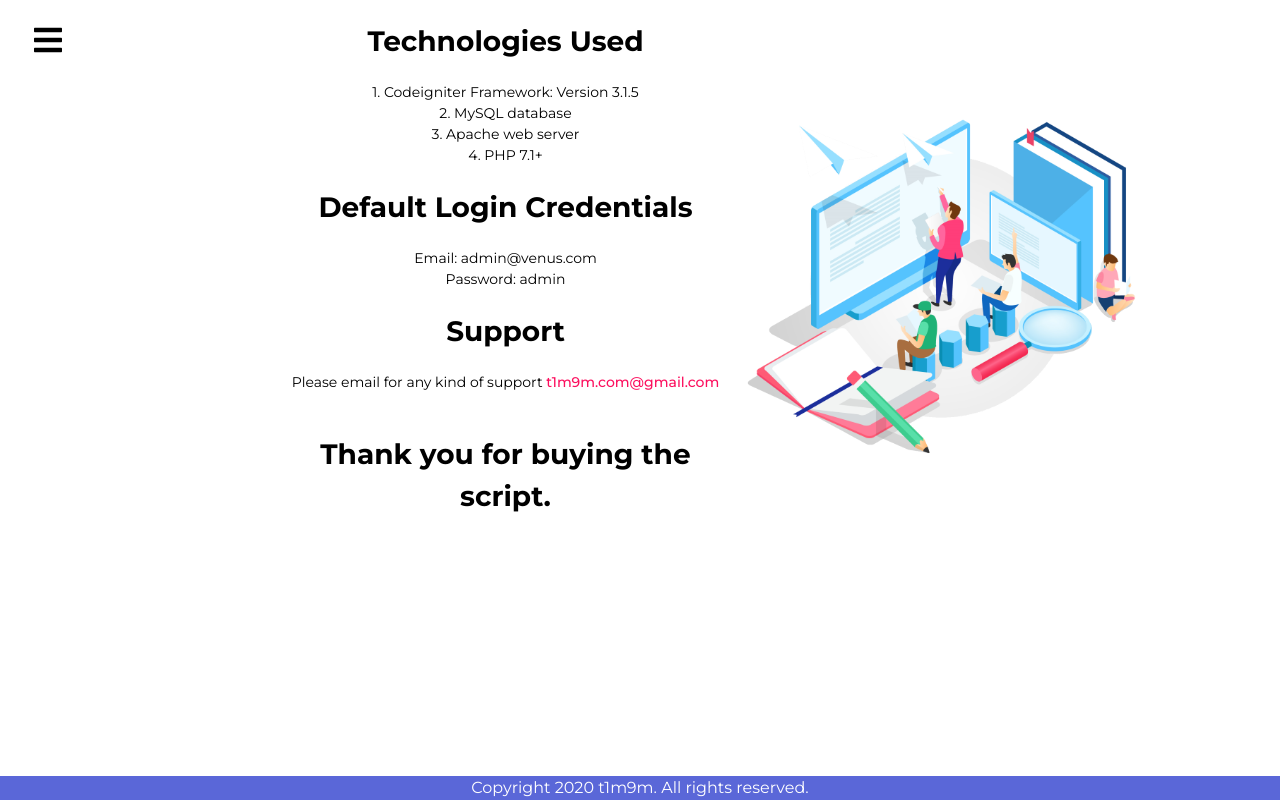
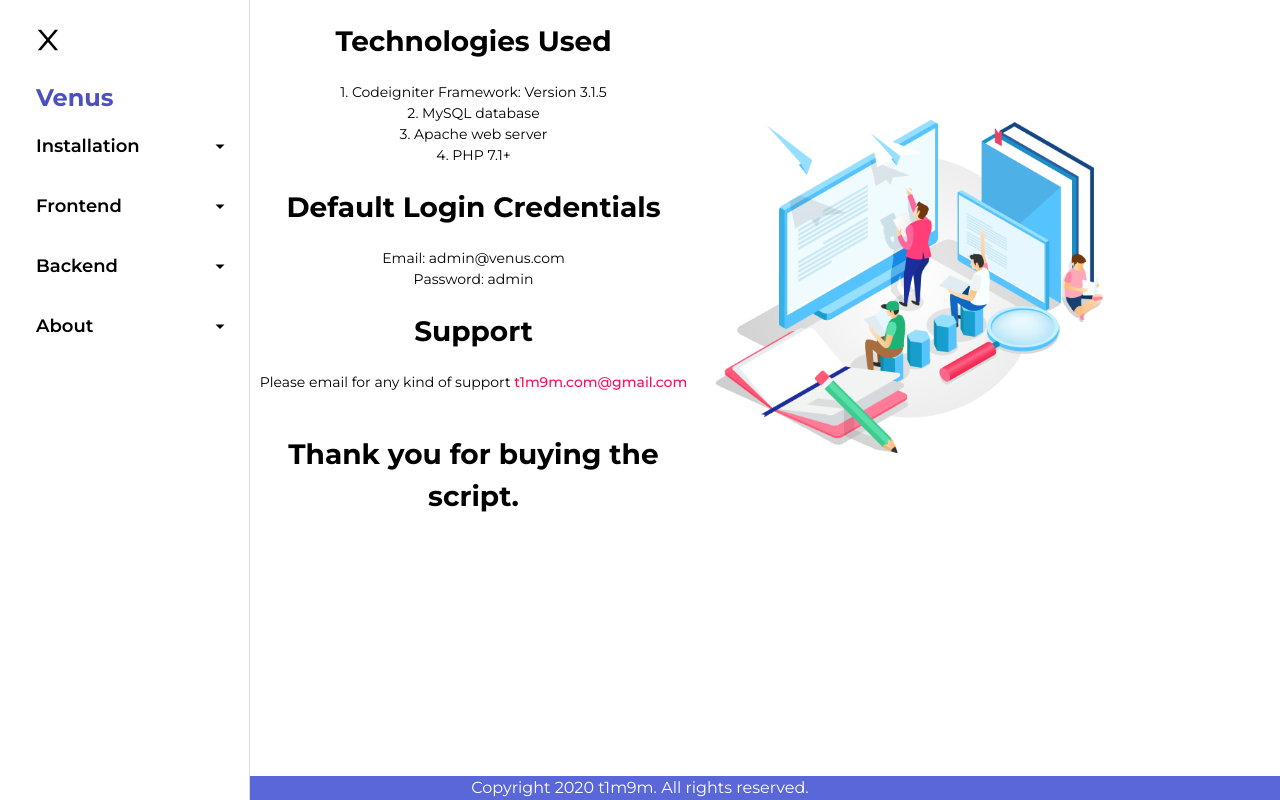
Before and after one commit to KnockOutEZ/codecanyonDoc, a React (Create React App) app: page /about in a window 1280 px wide. Built offline with nearby package versions, Linux system fonts and the light colour scheme.

Commit message:
navbar color changed

```diff
--- a/src/components/Navbar.js
+++ b/src/components/Navbar.js
@@ -26,12 +26,13 @@ const NavIcon = styled(Link)`
 `;
 
 const SidebarNav = styled.nav`
-  background: #F4F4F5;
+  background: #fff;
   width: 250px;
   height: 100vh;
   display: flex;
   justify-content: center;
   position: fixed;
+  border-right:1px solid #DBDBDB;
   top: 0;
   left: ${({ sidebar }) => (sidebar ? '0' : '-100%')};
   transition: 350ms;
@@ -43,7 +44,7 @@ const SidebarWrap = styled.div`
 `;
 
 const Navbar = () => {
-  const [sidebar, setSidebar] = useState(false);
+  const [sidebar, setSidebar] = useState(true);
 
   const showSidebar = () => setSidebar(!sidebar);
 
@@ -51,7 +52,7 @@ const Navbar = () => {
     <>
       <IconContext.Provider value={{ color: '#000' }}>
         <Nav>
-          <NavIcon to='#'>
+          <NavIcon to='#' style={{position:'fixed'}}>
             <FaIcons.FaBars onClick={showSidebar} />
           </NavIcon>
         </Nav>
```
Also changed, not shown: 1 other file (tests, documents, lock files or other folders).
